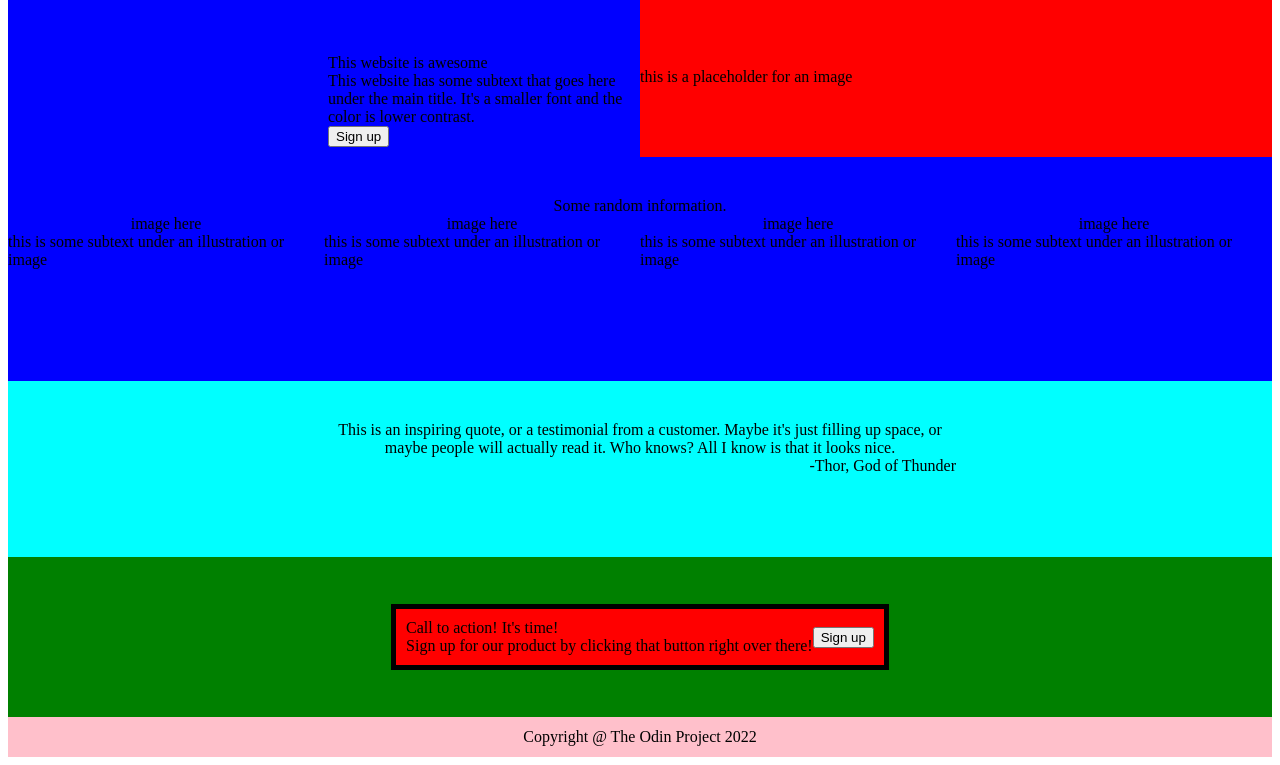
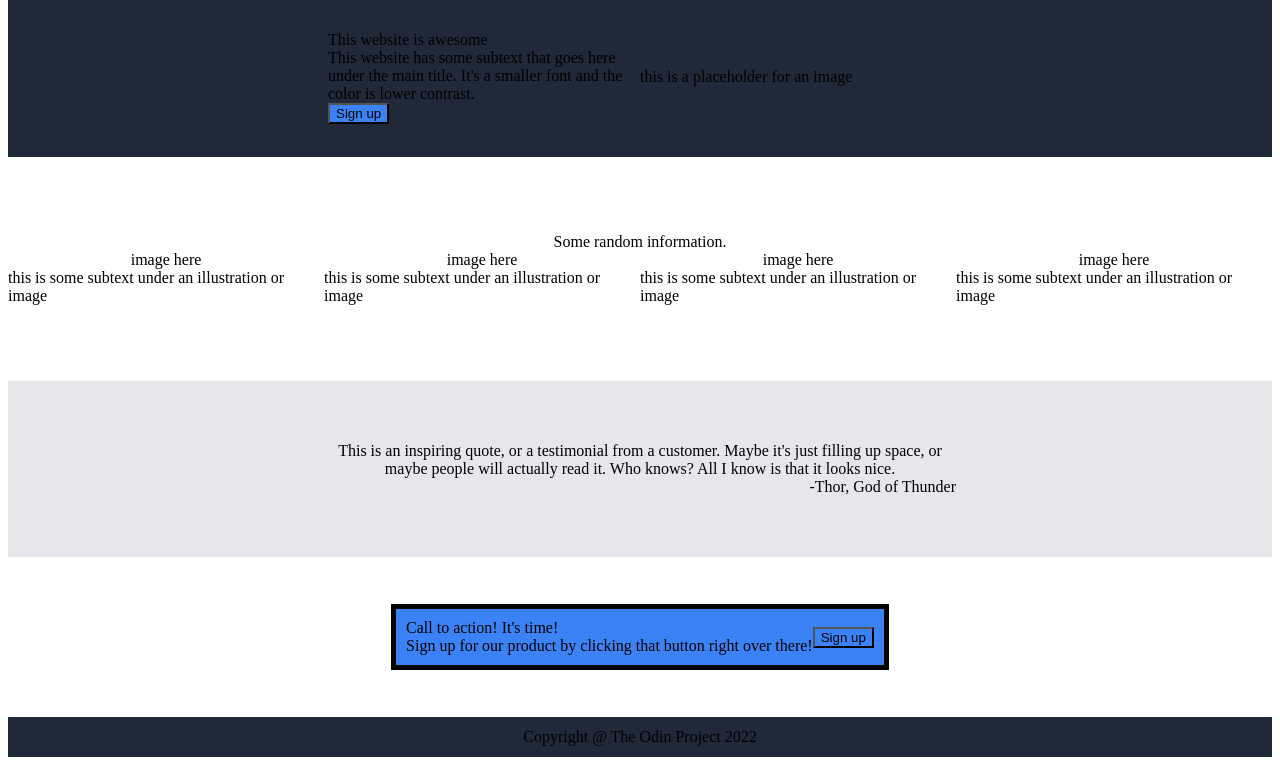
Before and after one commit to Endeared/landingPage, a plain HTML site: page index.html in a window 1280 px wide. Shown: the part 51-816 px from the top of the page. Drawn offline with Linux system fonts and the light colour scheme.

Commit message:
Update index.html

```diff
--- a/index.html
+++ b/index.html
@@ -51,11 +51,17 @@
     background-color: #1F2937;
     display: flex;
     height: 20vh;
+    justify-content: center;
+    align-items: center;
 }
 
 .section1 * {
     display: flex;
     list-style: none;
+}
+
+#signup1 {
+    background-color: #3B82F6;
 }
 
 .leftCont1 {
@@ -67,8 +73,7 @@
     padding-left: 25vw;
     justify-content: middle;
     flex-direction: column;
-    padding-top: 7.1vh;
-    background-color: blue;
+    background-color: #1F2937;
 
 }
 
@@ -76,14 +81,15 @@
     width: 50%;
     justify-content: start;
     align-items: center;
-    background-color: red;
+    background-color: #1F2937;
 }
 
 .section2 {
-    background-color: blue;
     height: 28vh;
-    padding-bottom: 0;
-    margin-bottom: 0;
+    display: flex;
+    flex-direction: column;
+    justify-content: center;
+    background-color: #FFFFFF;
 }
 
 .title2 {
@@ -95,17 +101,13 @@
     justify-content: center;
 }
 
-.s2Padding {
-    padding-top: 5vh;
-}
-
 .infoBox * {
     display: flex;
     justify-content: center;
 }
 
 .section3 {
-    background-color: cyan;
+    background-color: #E5E7EB;
     height: 22vh;
     padding-top: 0;
     margin-top: 0;
@@ -114,8 +116,10 @@
 }
 
 .quoteContainer {
-    padding-top: 5vh;
     width: 50%;
+    display: flex;
+    flex-direction: column;
+    justify-content: center;
 }
 
 .quoteText {
@@ -127,24 +131,28 @@
 }
 
 .section4 {
-    background-color: green;
+    background-color: #FFFFFF;
     height: 20vh;
     display: flex;
     align-items: center;
     justify-content: center;
 }
 
+#signup2 {
+    background-color: #3B82F6;
+}
+
 .callToActionCont {
     display: flex;
     justify-content: center;
     align-items: center;
-    background-color: red;
+    background-color: #3B82F6;
     border: 5px solid black;
     padding: 10px;
 }
 
 .footer {
-    background-color: pink;
+    background-color: #1F2937;
     height: 5vh;
     display: flex;
     align-items: center;
@@ -182,7 +190,7 @@
                         This website has some subtext that goes here under the main title. It's a smaller font and the color is lower contrast.
                     </div>
                     <div class="signupButton1">
-                        <button>Sign up</button>
+                        <button id="signup1">Sign up</button>
                     </div>
                 </div>
             </div>
@@ -249,7 +257,7 @@
                     <div class="ctaLine2">Sign up for our product by clicking that button right over there!</div>
                 </div>
                 <div class="callToActionButton">
-                    <button>Sign up</button>
+                    <button id="signup2">Sign up</button>
                 </div>
             </div>
         </div>
```
